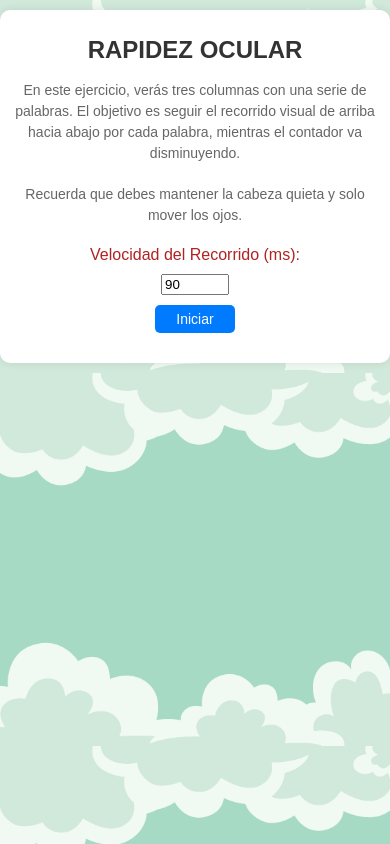
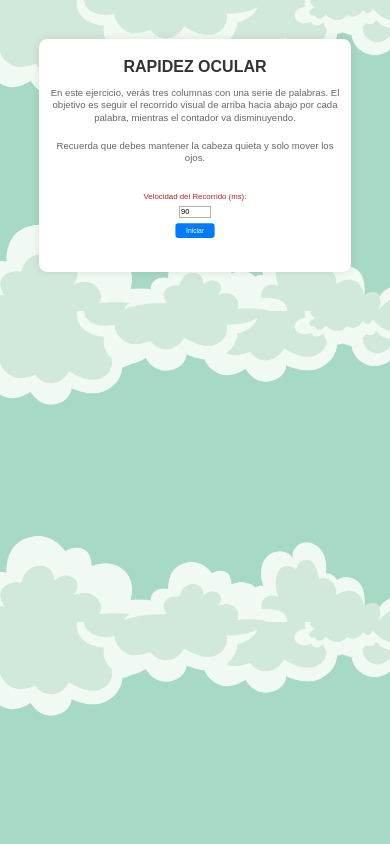
Before and after one commit to BreidysG/Ejercicio1LR, a plain HTML site: page index.html in a window 390 px wide. Drawn offline with Linux system fonts and the light colour scheme.

Commit message:
Ajustes en el mobile

```diff
--- a/index.html
+++ b/index.html
@@ -8,7 +8,7 @@
 </head>
 <body>
     <div class="container">
-        <h1>RAPIDEZ OCULAR</h1>
+        <h1 id="title">RAPIDEZ OCULAR</h1>
         <p class="instruction">En este ejercicio, verás tres columnas con una serie de palabras. El objetivo es seguir el recorrido visual de arriba hacia abajo por cada palabra, mientras el contador va disminuyendo.</p>
         <p class="instruction">Recuerda que debes mantener la cabeza quieta y solo mover los ojos.</p>
         <div id="containerInputButton" class="container-input-button">
--- a/script.js
+++ b/script.js
@@ -104,6 +104,7 @@ function startExercise() {
     // Ocultar botón de inicio
     document.getElementById('startButton').style.display = 'none';
     document.getElementById('containerInputButton').style.display = 'none';
+    document.getElementById("title").classList.add("hidden");
     columnshtml.classList.remove("hidden");
 
     columnshtml.style.display = "flex";
--- a/styles.css
+++ b/styles.css
@@ -99,41 +99,57 @@ button:hover {
     }
 }
 
-/* Para dispositivos móviles */
+/* Media queries para dispositivos móviles */
 @media (max-width: 480px) {
+    body {
+        text-align: center;
+    }
+
     .container {
         max-width: 100%;
         padding: 10px;
         margin: 10px auto;
+        transform: scale(0.8); /* Hace más pequeña toda la sección */
     }
 
     h1 {
-        font-size: 24px;
+        font-size: 20px; /* Tamaño reducido para el título */
     }
 
     p {
-        font-size: 14px;
+        font-size: 12px; /* Tamaño reducido para los párrafos */
+        line-height: 1.3;
     }
 
     #timer {
-        font-size: 18px;
+        font-size: 16px; /* Tamaño reducido para el temporizador */
     }
 
     .column {
         width: 100%; /* Columnas ocupan todo el ancho en móviles */
+        margin: 5px auto; /* Centrado y espaciado */
+    }
+
+    .container-input-button {
+        transform: scale(0.7); /* Reducir todo el formulario */
+        margin-top: 10px;
+    }
+
+    .container-input-button label {
+        font-size: 14px;
     }
 
     .container-input-button input {
-        width: 60px;
+        width: 50px;
     }
 
     .container-input-button button {
-        width: 80px;
-        font-size: 14px;
+        width: 70px;
+        font-size: 12px;
     }
 
     button {
         padding: 6px 12px;
-        font-size: 14px;
+        font-size: 12px;
     }
 }
```
